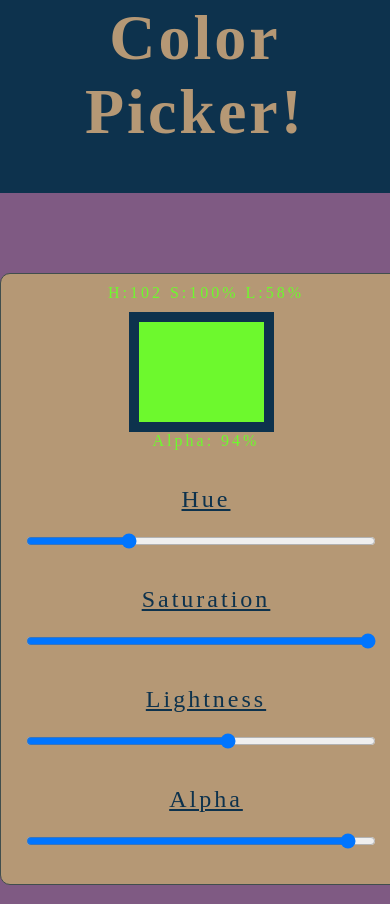
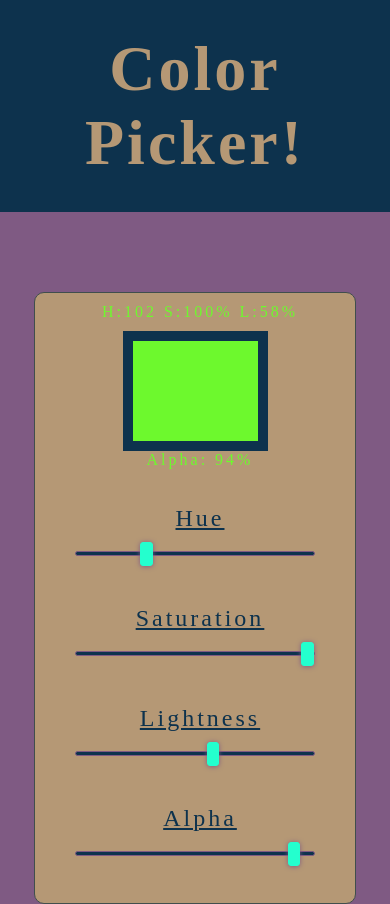
Before and after one commit to benjaminkent/color-picker-redux, a React (Create React App) app: page / in a window 390 px wide. Built offline with nearby package versions, Linux system fonts and the light colour scheme; a web font is replaced by a local one.

Commit message:
styled inputs and updated media queries

```diff
--- a/src/components/Alpha.jsx
+++ b/src/components/Alpha.jsx
@@ -11,7 +11,7 @@ class Alpha extends Component {
   render() {
     return (
       <li>
-        <p>Alpha</p>
+        <p className="hsl">Alpha</p>
         <input
           onChange={this.onUpdateAlpha}
           type="range"
--- a/src/components/Hue.jsx
+++ b/src/components/Hue.jsx
@@ -11,7 +11,7 @@ class Hue extends Component {
   render() {
     return (
       <li>
-        <p>Hue</p>
+        <p className="hsl">Hue</p>
         <input
           onChange={this.onUpdateHue}
           type="range"
--- a/src/components/Lightness.jsx
+++ b/src/components/Lightness.jsx
@@ -11,7 +11,7 @@ class Lightness extends Component {
   render() {
     return (
       <li>
-        <p>Lightness</p>
+        <p className="hsl">Lightness</p>
         <input
           onChange={this.onUpdateLightness}
           type="range"
--- a/src/components/Saturation.jsx
+++ b/src/components/Saturation.jsx
@@ -11,7 +11,7 @@ class Saturation extends Component {
   render() {
     return (
       <li>
-        <p>Saturation</p>
+        <p className="hsl">Saturation</p>
         <input
           onChange={this.onUpdateSaturation}
           type="range"
--- a/src/index.scss
+++ b/src/index.scss
@@ -1,10 +1,14 @@
+$awesome-aqua: #24ffce;
+$body-background: #7f5a83;
+$header: #0d324d;
+
 @import url('https://fonts.googleapis.com/css?family=Chicle');
 
 body {
   margin: 0;
   padding: 0;
   font-family: 'Chicle', cursive;
-  background-color: #7f5a83;
+  background-color: $body-background;
   letter-spacing: 3px;
 }
 
@@ -20,9 +24,9 @@ main {
 
 h1 {
   text-align: center;
-  margin-top: 50px;
   color: #b59875;
   font-size: 4rem;
+  margin: 0;
 }
 
 ul {
@@ -42,14 +46,88 @@ p {
   padding-left: 10px;
 }
 
-input {
+input[type='range'] {
+  width: 20rem;
+  -webkit-appearance: none;
+  background: transparent;
+  margin-bottom: 1rem;
+}
+
+input[type='range']::-webkit-slider-thumb {
+  -webkit-appearance: none;
+  border: 1px solid $awesome-aqua;
+  height: 1.5rem;
+  width: 0.8rem;
+  margin-top: -3.5%;
+  border-radius: 3px;
+  background-color: $awesome-aqua;
+  cursor: pointer;
+  box-shadow: 0px 0.5px 5px $body-background;
+}
+
+input[type='range']::-moz-range-thumb {
+  -webkit-appearance: none;
+  border: 1px solid $awesome-aqua;
+  height: 1.5rem;
+  width: 0.8rem;
+  border-radius: 3px;
+  background-color: $awesome-aqua;
+  cursor: pointer;
+  box-shadow: 0px 0.5px 5px $body-background;
+}
+
+input[type='range']::-ms-thumb {
+  -webkit-appearance: none;
+  border: 1px solid $awesome-aqua;
+  height: 1.5rem;
+  width: 0.8rem;
+  border-radius: 3px;
+  background-color: $awesome-aqua;
+  cursor: pointer;
+  box-shadow: 0px 0.5px 5px $body-background;
+}
+
+input[type='range']:focus {
+  outline: none;
+}
+
+input[type='range']::-ms-track {
   width: 300px;
+  cursor: pointer;
+  background: transparent;
+  border-color: transparent;
+  color: transparent;
+  height: 0.4rem;
+  border-radius: 0.2rem;
+  border: 0.3px solid $body-background;
+}
+
+input[type='range']::-webkit-slider-runnable-track {
+  width: 300px;
+  cursor: pointer;
+  background: $header;
+  border-color: transparent;
+  color: transparent;
+  height: 0.3rem;
+  border-radius: 0.2rem;
+  border: 1px solid $body-background;
+}
+
+input[type='range']::-moz-range-track {
+  width: 300px;
+  height: 0.2rem;
+  cursor: pointer;
+  border: 0.3px solid $body-background;
+  background: $header;
+  border-color: transparent;
+  color: transparent;
+  border-radius: 0.2rem;
 }
 
 .header {
-  background-color: #0d324d;
+  background-color: $header;
   margin: 0;
-  padding: 1px;
+  padding: 2rem 0;
 }
 
 .hslValue {
@@ -62,21 +140,28 @@ input {
 }
 
 .color-window {
-  border: 10px solid #0d324d;
+  border: 10px solid $header;
   height: 125px;
   width: 125px;
   margin: 0 auto;
 }
 
+.hsl {
+  margin: 0;
+}
+
 @media (max-width: 700px) {
   main {
-    width: 400px;
+    width: 20rem;
     display: block;
   }
 
-  input {
-    height: 50px;
-    width: 350px;
+  input[type='range'] {
+    width: 15rem;
+  }
+
+  input[type='range']::-webkit-slider-thumb {
+    margin-top: -4.2%;
   }
 
   aside {
@@ -110,10 +195,6 @@ input {
     margin: 0;
   }
 
-  h1 {
-    margin-top: 0;
-  }
-
   .values {
     margin: 0;
     text-align: center;
```
